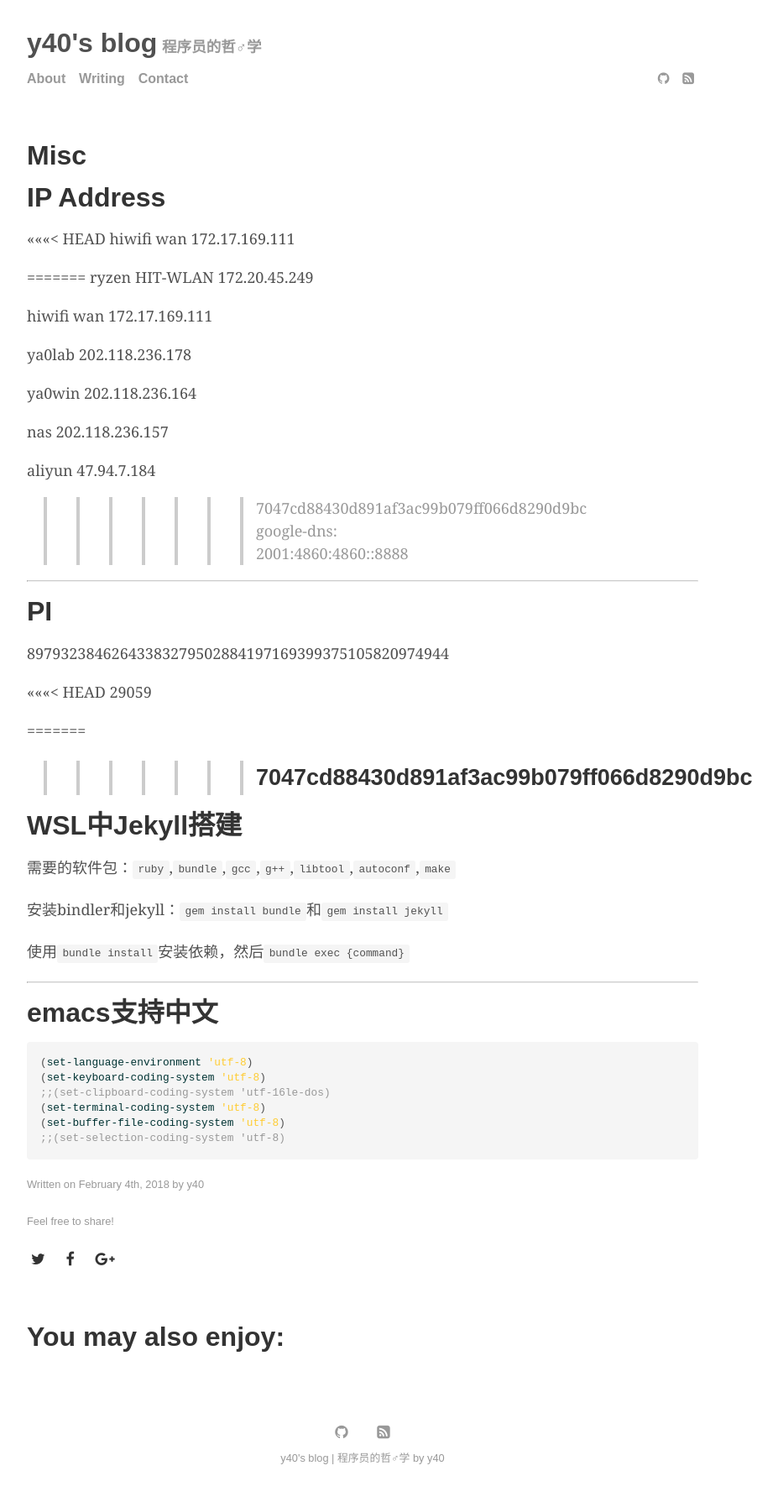
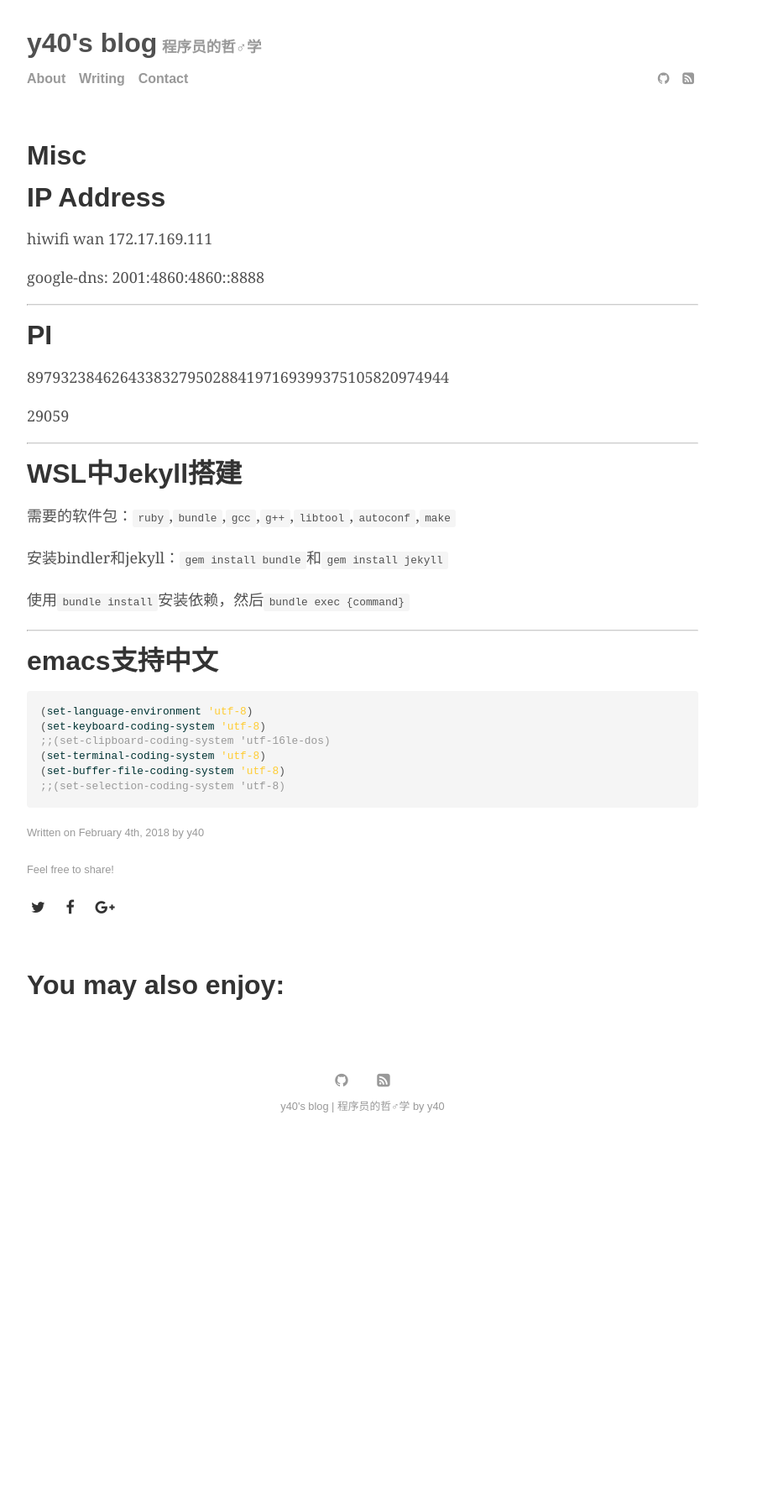
Before and after one commit to Hithy/Hithy.github.io, a Jekyll site: the page built from _posts/2018-02-05-misc.markdown, in a window 1280 px wide. Shown: the whole page at 84% size, without its empty margins (208-1135 px from the left). Built offline with Jekyll 4.4.1, drawn with Linux system fonts in a browser that asks for light colours; nearby versions of some CDN libraries; some web fonts are replaced; after the commit the page ends 1364 px from its top, so only the background shows below that.

Commit message:
fix misc

```diff
--- a/_posts/2018-02-05-misc.markdown
+++ b/_posts/2018-02-05-misc.markdown
@@ -7,23 +7,8 @@ categories: tech
 
 # IP Address
 
-<<<<<<< HEAD
 hiwifi wan 172.17.169.111
 
-=======
-ryzen HIT-WLAN 172.20.45.249
-
-hiwifi wan 172.17.169.111
-
-ya0lab 202.118.236.178
-
-ya0win 202.118.236.164
-
-nas 202.118.236.157
-
-aliyun 47.94.7.184
-
->>>>>>> 7047cd88430d891af3ac99b079ff066d8290d9bc
 google-dns: 2001:4860:4860::8888
 
 ---
@@ -32,11 +17,8 @@ google-dns: 2001:4860:4860::8888
 
 89793238462643383279502884197169399375105820974944
 
-<<<<<<< HEAD
 29059
 
-=======
->>>>>>> 7047cd88430d891af3ac99b079ff066d8290d9bc
 ---
 
 # WSL中Jekyll搭建
```
